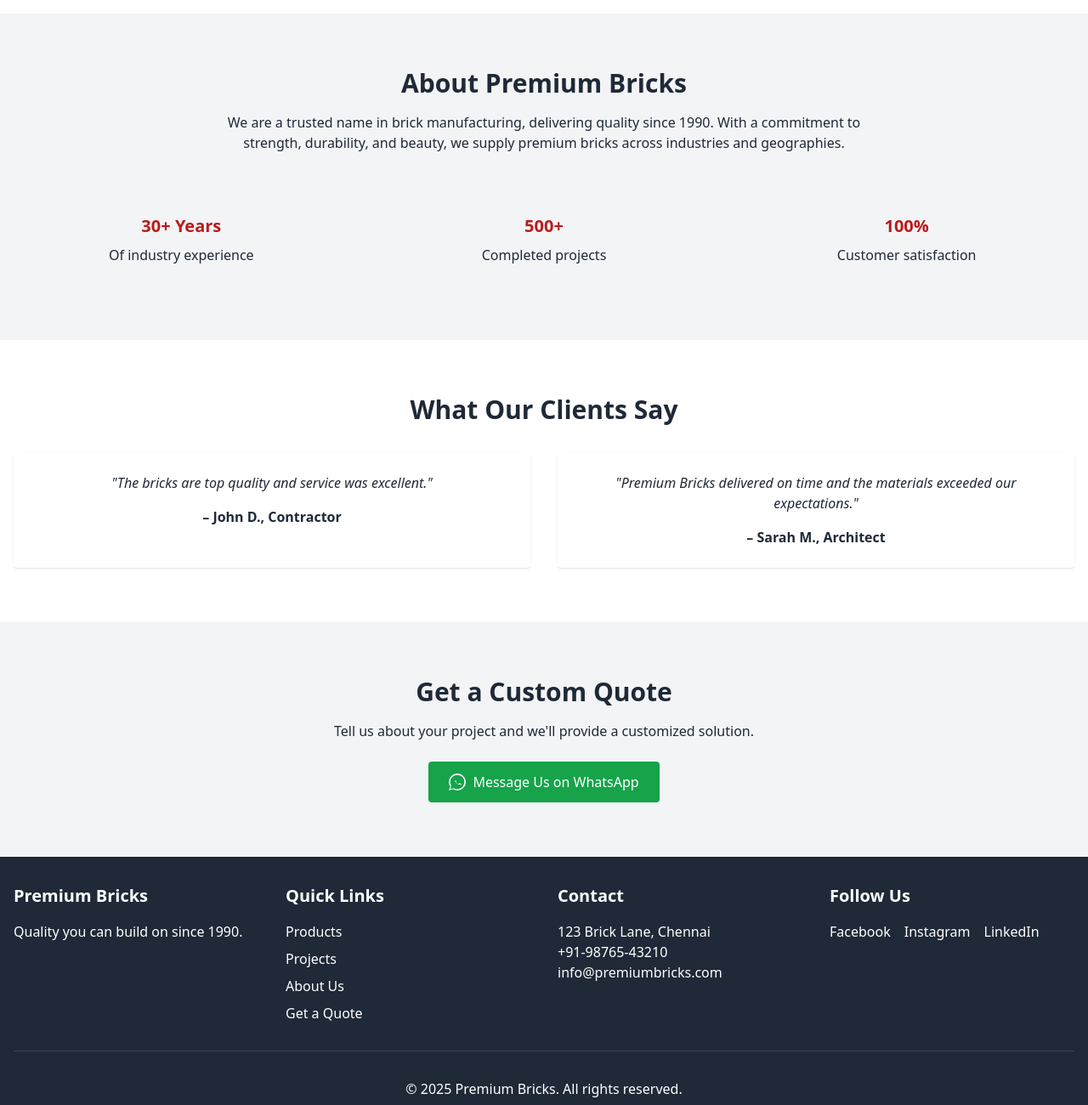
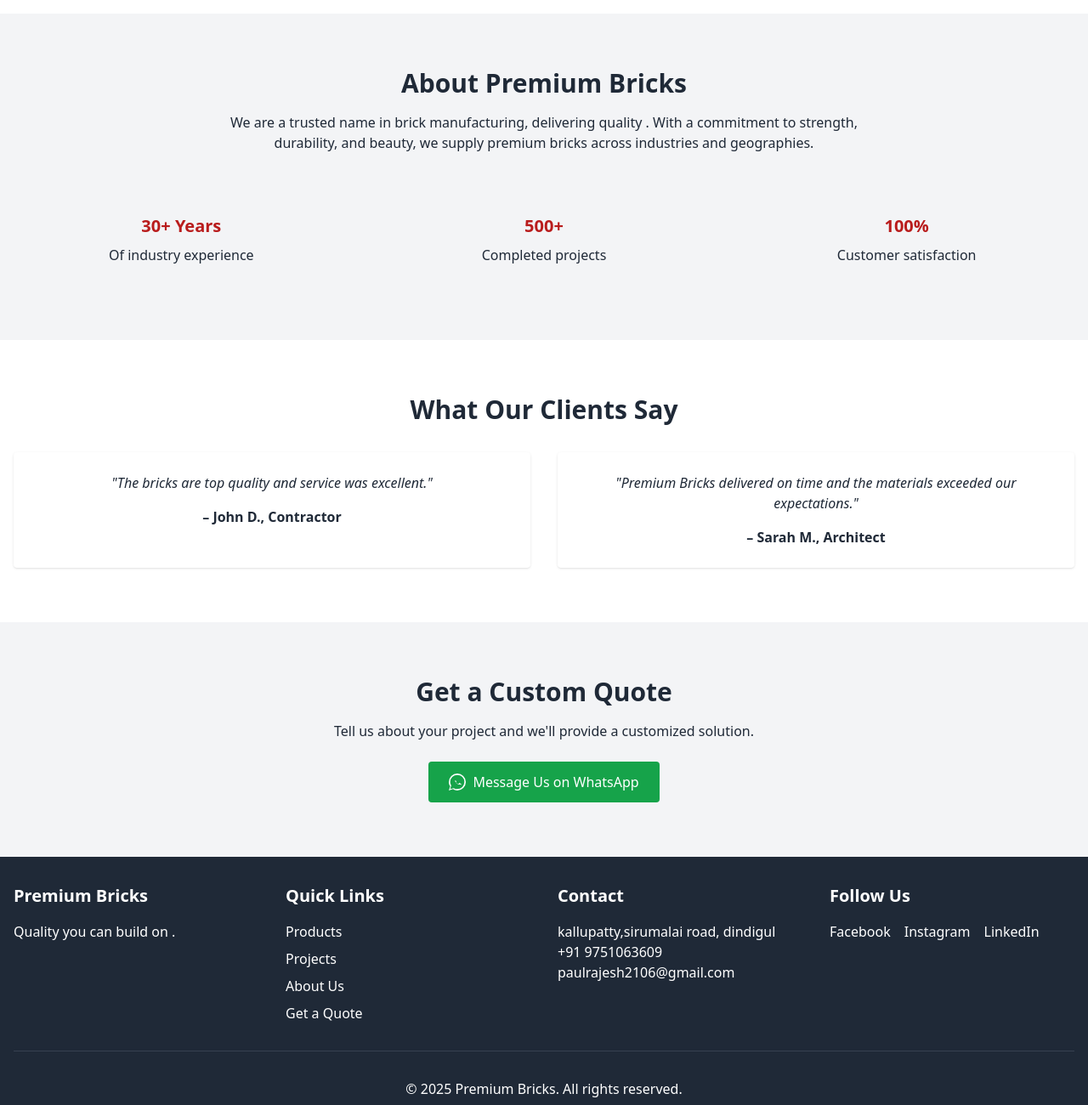
Before and after one commit to Aakashgopi/brick-, a plain HTML site: page index.html in a window 1280 px wide. Shown: the part 2040-3340 px from the top of the page at 85% size. Drawn offline with nearby package versions, Linux system fonts and the light colour scheme.

Commit message:
Update index.html

```diff
--- a/index.html
+++ b/index.html
@@ -307,8 +307,8 @@
         <span lang="ta" class="font-tamil">பிரீமியம் செங்கற்கள் பற்றி</span>
       </h2>
       <p class="max-w-3xl mx-auto dark:text-gray-300">
-        <span lang="en">We are a trusted name in brick manufacturing, delivering quality since 1990. With a commitment to strength, durability, and beauty, we supply premium bricks across industries and geographies.</span>
-        <span lang="ta" class="font-tamil">1990 முதல் தரமான செங்கற்களை வழங்கும் ஒரு நம்பகமான செங்கல் உற்பத்தியாளர் நாங்கள். வலிமை, நீடித்தது மற்றும் அழகு ஆகியவற்றிற்கான உறுதிப்பாட்டுடன், நாங்கள் பல தொழில்களுக்கும் புவியியல் பகுதிகளுக்கும் பிரீமியம் செங்கற்களை வழங்குகிறோம்.</span>
+        <span lang="en">We are a trusted name in brick manufacturing, delivering quality . With a commitment to strength, durability, and beauty, we supply premium bricks across industries and geographies.</span>
+        <span lang="ta" class="font-tamil"> தரமான செங்கற்களை வழங்கும் ஒரு நம்பகமான செங்கல் உற்பத்தியாளர் நாங்கள். வலிமை, நீடித்தது மற்றும் அழகு ஆகியவற்றிற்கான உறுதிப்பாட்டுடன், நாங்கள் பல தொழில்களுக்கும் புவியியல் பகுதிகளுக்கும் பிரீமியம் செங்கற்களை வழங்குகிறோம்.</span>
       </p>
       <div class="grid md:grid-cols-3 gap-8 mt-12">
         <div class="p-6">
@@ -393,8 +393,8 @@
             <span lang="ta" class="font-tamil">பிரீமியம் செங்கற்கள்</span>
           </h3>
           <p>
-            <span lang="en">Quality you can build on since 1990.</span>
-            <span lang="ta" class="font-tamil">1990 முதல் நீங்கள் நம்பக்கூடிய தரம்.</span>
+            <span lang="en">Quality you can build on .</span>
+            <span lang="ta" class="font-tamil"> நீங்கள் நம்பக்கூடிய தரம்.</span>
           </p>
         </div>
         <div>
@@ -426,9 +426,9 @@
             <span lang="en">Contact</span>
             <span lang="ta" class="font-tamil">தொடர்பு</span>
           </h3>
-          <p>123 Brick Lane, Chennai</p>
-          <p>+91-98765-43210</p>
-          <p>info@premiumbricks.com</p>
+          <p>kallupatty,sirumalai road, dindigul</p>
+          <p>+91 9751063609</p>
+          <p>paulrajesh2106@gmail.com</p>
         </div>
         <div>
           <h3 class="text-xl font-bold mb-4">
```
